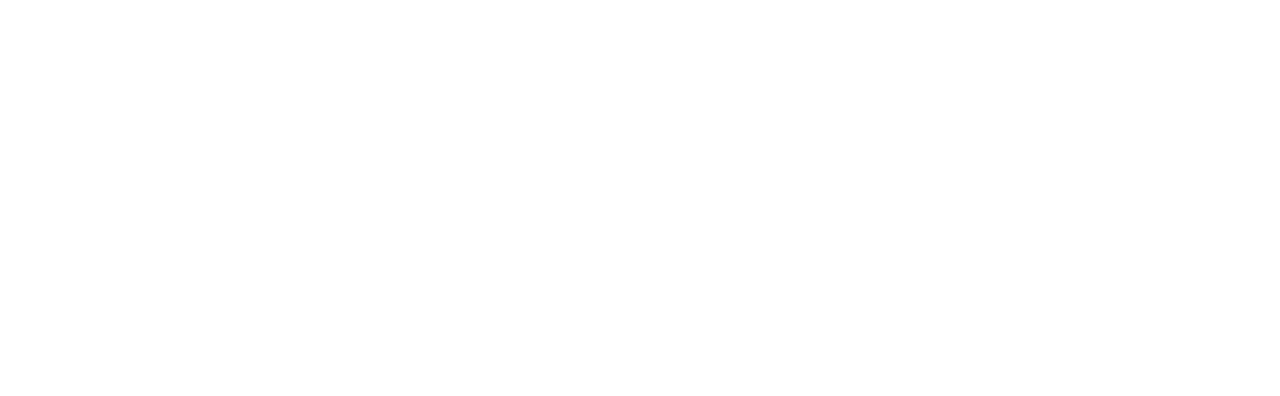
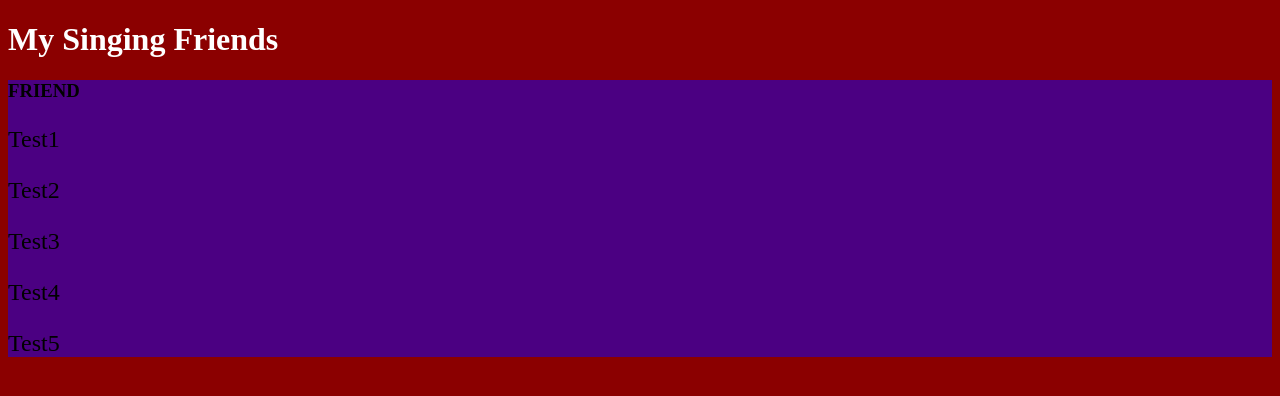
Before and after one commit to techmannt/99Linesofcode, a plain HTML site: page index.html in a window 1280 px wide. Drawn offline with Linux system fonts and the light colour scheme.

Commit message:
Finished with styling.

```diff
--- a/appcss.css
+++ b/appcss.css
@@ -0,0 +1,19 @@
+body {
+  background-color: darkred;
+}
+
+h1 {
+  color: white;
+}
+
+.friend {
+  background-color: indigo;
+}
+
+.friend > h3 {
+  text-transform: uppercase;
+}
+
+p {
+  font-size: 1.5em;
+}
--- a/appjs.js
+++ b/appjs.js
@@ -0,0 +1 @@
+let friends = [];
--- a/index.html
+++ b/index.html
@@ -4,9 +4,30 @@
   <meta charset="UTF-8">
   <meta name="viewport" content="width=device-width, initial-scale=1.0">
   <meta http-equiv="X-UA-Compatible" content="ie=edge">
-  <title>Document</title>
+  <title>99 Lines of Code In The File</title>
+  <link rel="stylesheet" href="./appcss.css">
 </head>
 <body>
-
+<h1>
+  My Singing Friends
+</h1>
+<div class="friend">
+  <h3>Friend</h3>
+  <p>
+    Test1
+  </p>
+  <p>
+    Test2
+  </p>
+  <p>
+    Test3
+  </p>
+  <p>
+    Test4
+  </p>
+  <p>
+    Test5
+  </p>
+</div>
 </body>
 </html>
```
